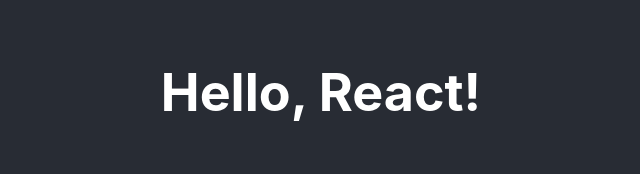
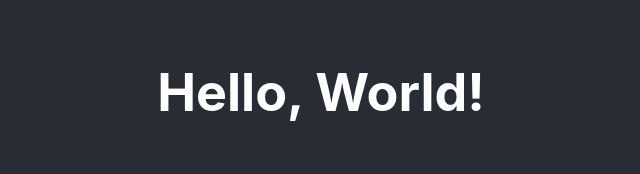
Before and after one commit to takoshin/react_typescript_basic, a React (Create React App) app: page / in a window 1280 px wide. Shown: the part 412-586 px from the top of the page, without its empty margins (319-959 px from the left). Built offline with nearby package versions, Linux system fonts and the light colour scheme.

Commit message:
Props lesson

```diff
--- a/src/App.tsx
+++ b/src/App.tsx
@@ -8,7 +8,7 @@
     <div className="App">
       <header className="App-header">
         <img src={logo} className="App-logo" alt="logo" />
-        <Basic1 />
+        <Basic1 name="World" />
       </header>
     </div>
   )
--- a/src/components/Basic1.tsx
+++ b/src/components/Basic1.tsx
@@ -1,12 +1,20 @@
 import React from 'react'
 
-const Basic1: () => JSX.Element = () => {
+interface AppName {
+  name?: string
+}
+
+const Basic1: React.FunctionComponent<AppName> = ({ name }) => {
   return (
     <>
-      <h1>Hello, React!</h1>
+      <h1>Hello, {name}!</h1>
       <h2>Hello, TypeScript!</h2>
     </>
   )
 }
 
+Basic1.defaultProps = {
+  name: 'Hello, defaultProps!',
+}
+
 export default Basic1
```
